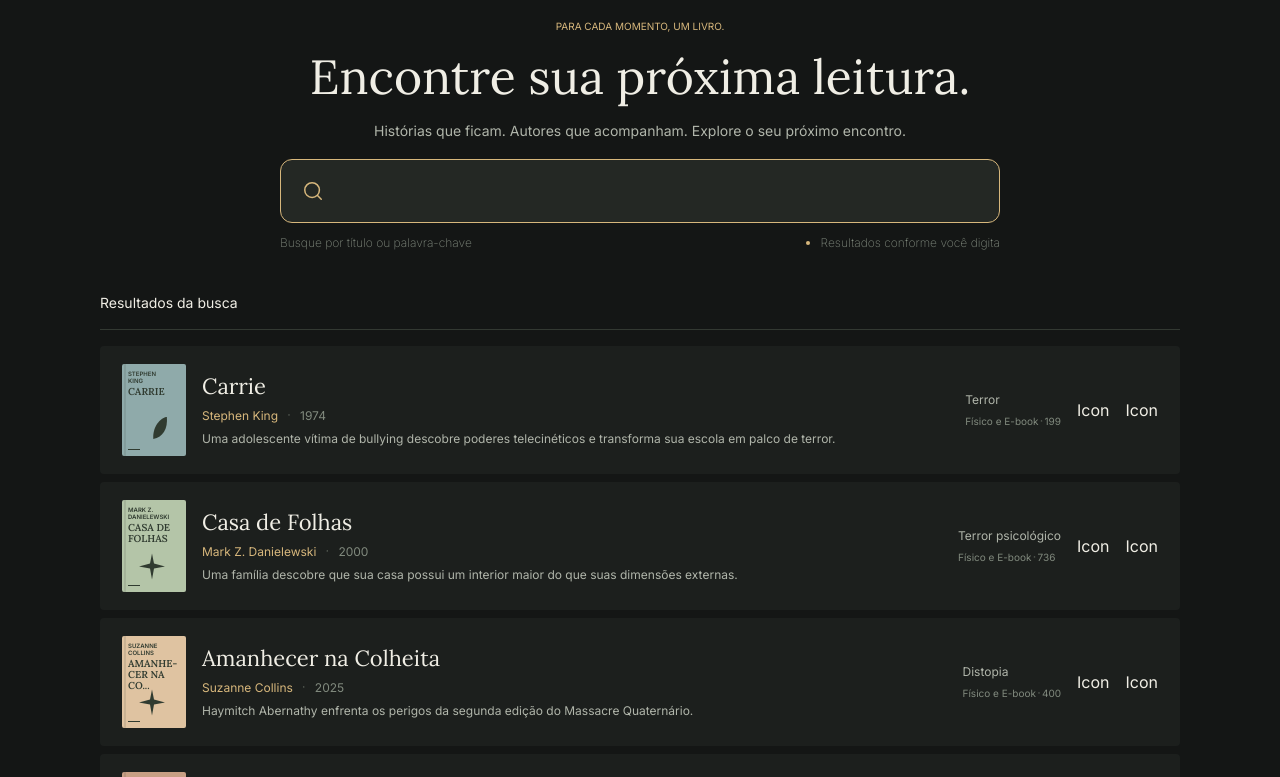
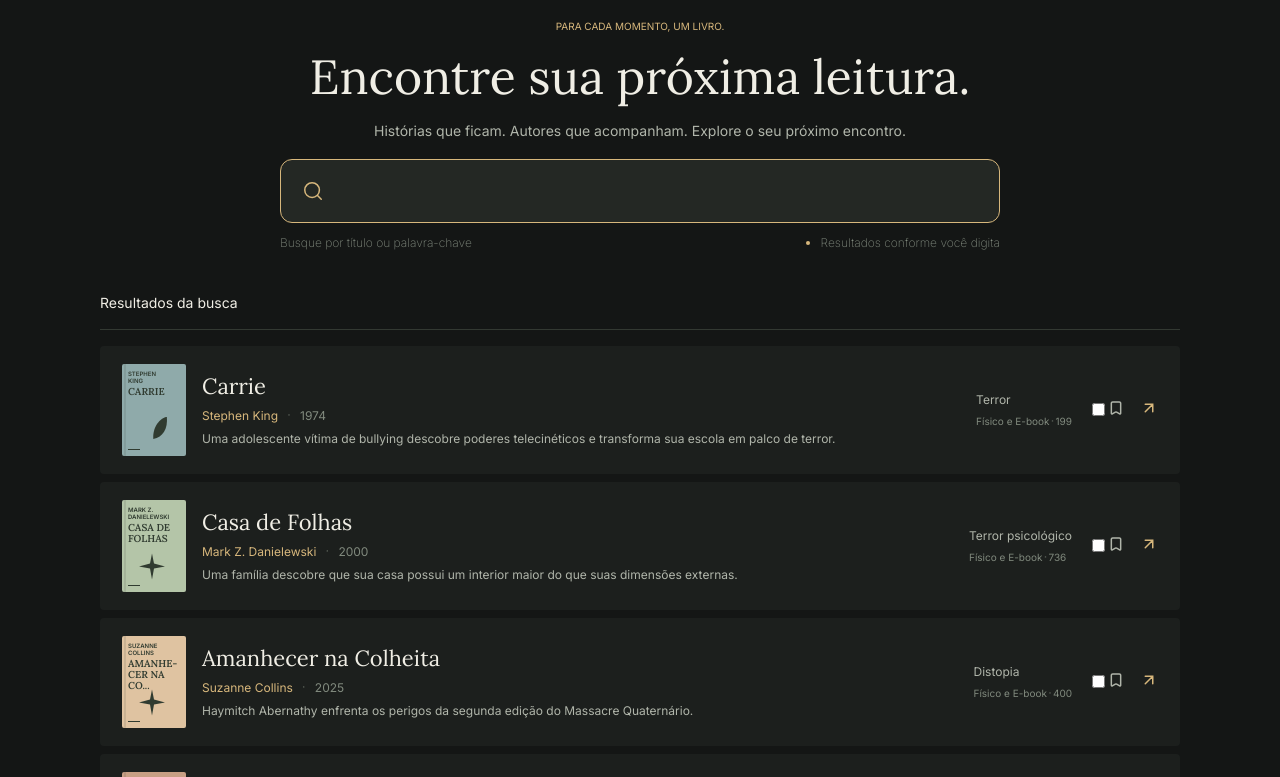
Before and after one commit to fernandoortolan/filtro-de-lista-react, a React (Vite) app: page / in a window 1280 px wide. Shown: the top 777 px of the page. Built offline with nearby package versions, Linux system fonts and the light colour scheme.

Commit message:
feat: adiciona funcionalidade de marcar um livro da lista

```diff
--- a/src/App.jsx
+++ b/src/App.jsx
@@ -4,7 +4,7 @@ import BookList from "./components/BookList";
 import Paragraph from "./components/Paragraph";
 import Summary from "./components/Summary";
 
-import books from "./data/books";
+import booksDate from "./data/books";
 
 import './App.css';
 
@@ -12,10 +12,26 @@ import './App.css';
 import { useState } from "react";
 
 function App() {
+  const [books, setBooks] = useState(booksDate);
   const [search, setSearch] = useState("");
   const filteredBooks = books.filter((book) =>
     book.title.toLowerCase().includes(search.toLocaleLowerCase())
   );
+
+  function changeBookmarkStatus(id) {
+    setBooks(
+      books.map((book) => {
+        if (book.id === id) {
+          return {
+            ...book,
+            bookmarked: !book.bookmarked
+          };
+        }
+
+        return book;
+      })
+    );
+  }
 
   return (
     <>
@@ -50,7 +66,10 @@ function App() {
             content={"Resultados da busca"}
             result={search === "" ? "" : filteredBooks.length}
           />
-          <BookList list={filteredBooks} />
+          <BookList
+            list={filteredBooks}
+            changeBookmarkStatus={changeBookmarkStatus}
+          />
         </div>
       </main>
     </>
--- a/src/components/BookList.jsx
+++ b/src/components/BookList.jsx
@@ -4,6 +4,9 @@ import CoverIllustrationRibbons from '../assets/book/ilustracao-da-capa-lacos.sv
 import CoverIllustrationWaves from '../assets/book/ilustracao-da-capa-ondas.svg';
 import BookSpine from '../assets/book/lombada.svg';
 import PublisherImprint from '../assets/book/selo-editorial.svg';
+import Bookmark from '../assets/icons/bookmark.svg';
+import BookmarkChecked from '../assets/icons/bookmark-checked.svg';
+import ArrowUpRight from '../assets/icons/arrow-up-right.svg';
 
 const coverIllustrations = {
   0: CoverIllustrationStar,
@@ -25,9 +28,12 @@ const coverColors = {
   9: "book__cover-color--ten",
 };
 
-function List({ list }) {
+function List({ list, changeBookmarkStatus }) {
   const listItems = list.map((item) => (
-    <li className="book" key={item.id}>
+    <li
+      className="book"
+      key={item.id}
+    >
       <div className="book__c-i">
         <div
           className={`book__cover ${coverColors[item.cover_color]}`}
@@ -51,13 +57,11 @@ function List({ list }) {
           <div className="book__display-author-and-title">
             <span
               className="book__display-author"
-              lang="pt"
             >
               {item.display_author}
             </span>
             <span
               className="book__display-title"
-              lang="pt"
             >
               {item.display_title}
             </span>
@@ -97,10 +101,37 @@ function List({ list }) {
           </span>
         </div>
         <div className="book__bookmark">
-          <span className="book__bookmark-icon">Icon</span>
+          <label
+            htmlFor={`bookmark-${item.id}`}
+            className="book__bookmark-label"
+          >
+            <input
+              type="checkbox"
+              className="book__bookmark-checkbox"
+              id={`bookmark-${item.id}`}
+              checked={item.bookmarked}
+              onChange={() => changeBookmarkStatus(item.id)}
+            />
+            {
+              item.bookmarked && (
+                <img src={BookmarkChecked} alt="" className="book__bookmark-icon" />
+              )
+            }
+            {
+              !item.bookmarked && (
+                <img src={Bookmark} alt="" className="book__bookmark-icon" />
+              )
+            }
+          </label>
         </div>
-        <div className="book__external-link">
-          <span>Icon</span>
+        <div className="book__external-link-container">
+          <a href="#" className="book__external-link">
+            <img
+              src={ArrowUpRight}
+              alt=""
+              className="book__external-link-icon"
+            />
+          </a>
         </div>
       </div>
     </li>
--- a/src/components/SearchField.jsx
+++ b/src/components/SearchField.jsx
@@ -16,7 +16,7 @@ function SearchField({
         <img
           className="magnifying-glass-icon"
           src={MagnifyingGlass}
-          alt="Search icon"
+          alt="Ícone de busca"
         />
         <input
           type="text"
--- a/src/data/books.js
+++ b/src/data/books.js
@@ -152,7 +152,8 @@ const books = bookData.map(function(book) {
     format,
     pages,
     cover_color: Math.floor(Math.random() * 10),
-    cover_illustration: Math.floor(Math.random() * 4)
+    cover_illustration: Math.floor(Math.random() * 4),
+    bookmarked: false,
   };
 });
 
```
